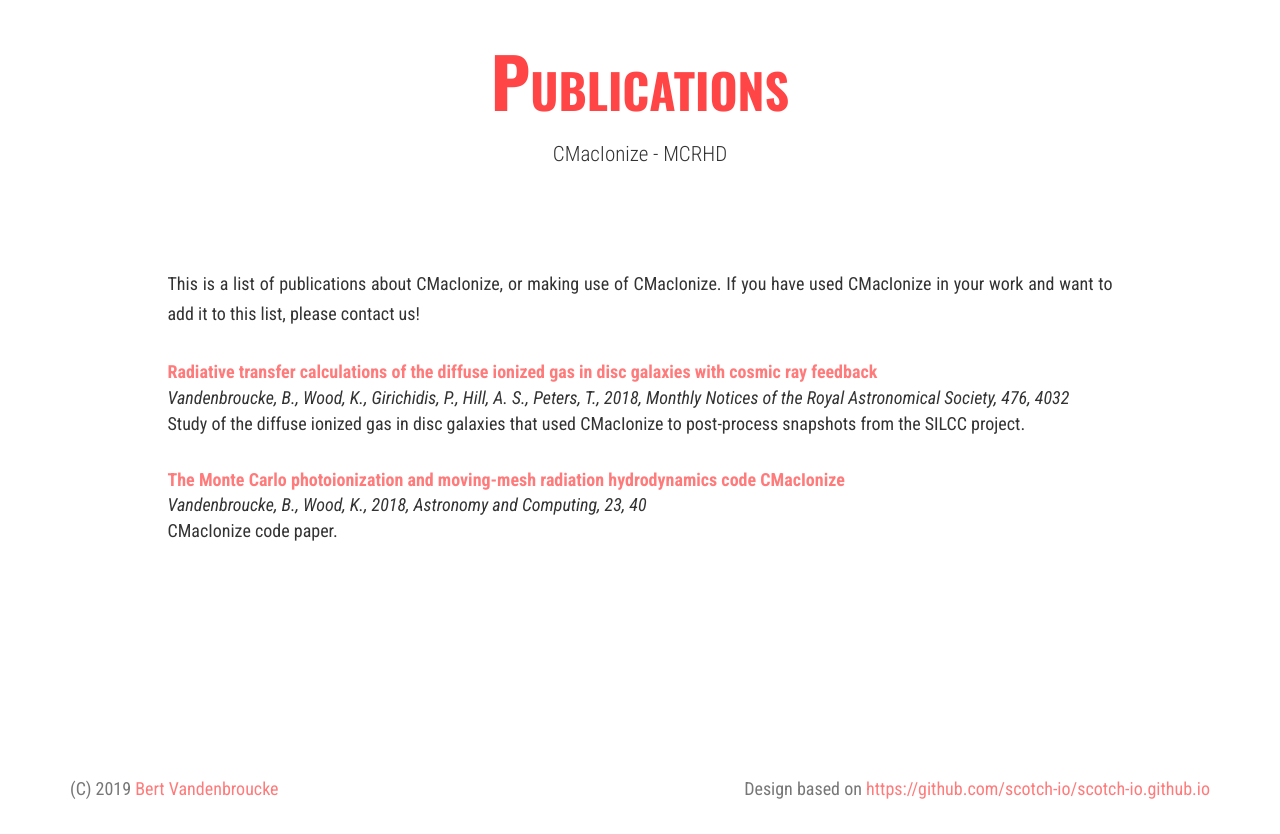
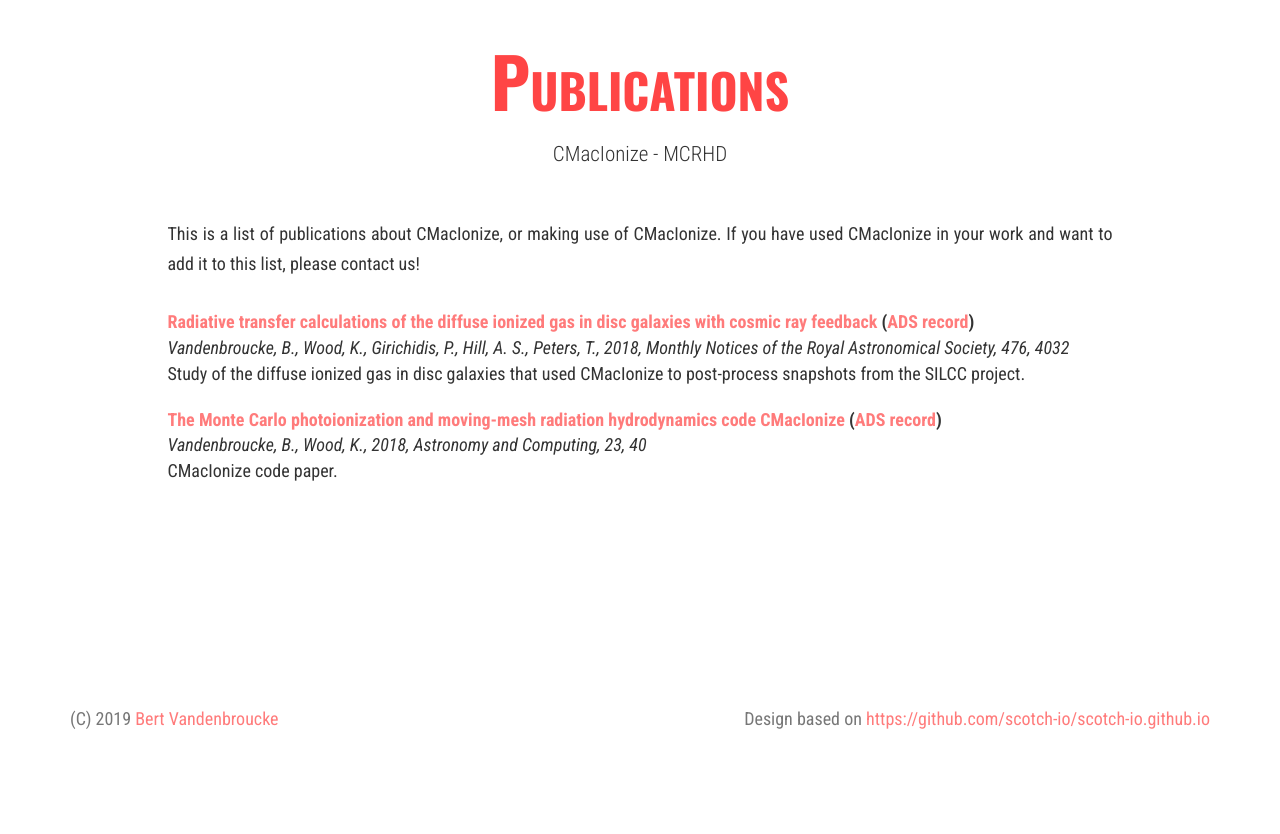
Before and after one commit to bwvdnbro/CMacIonize, a Jekyll site: the page built from _pages/publications.md, in a window 1280 px wide and 939 px high, cut to the strip 105-939 px from the top of the window. Built offline with Jekyll 4.4.1, drawn with Linux system fonts in a browser that asks for light colours; nearby versions of some CDN libraries.

Commit message:
Added ADS link to publications. Added carousel images. Tweaked home page style.

```diff
--- a/_data/carousel.yml
+++ b/_data/carousel.yml
@@ -1,6 +1,6 @@
 - image: slide1.png
-  text: Shearing layers test - Shadowfax vs MPI-AMRVAC
+  text: Halpha emission from 3 post-processed SILCC runs
 - image: slide2.png
-  text: Liska & Wendroff implosion test with zoom
+  text: Self-consistently RHD supported DIG
 - image: slide3.png
-  text: 3D Evrard collapse test
+  text: Expanding HII region surrounding a massive protostar
--- a/_pages/publications.md
+++ b/_pages/publications.md
@@ -39,13 +41,7 @@
 {% assign sorted_pubs = sorted_pubs | sort:"year" %}
 
 {% for publication in sorted_pubs reversed %}
-{% if publication.doi %}
-[{{ publication.title }}](http://dx.doi.org/{{ publication.doi }})
-{% elsif publication.url %}
-[{{ publication.title }}]({{ publication.url }})
-{% else %}
-{{ publication.title }}
-{% endif %}
+{% if publication.doi %}[{{ publication.title }}](http://dx.doi.org/{{ publication.doi }}){% elsif publication.url %}[{{ publication.title }}]({{ publication.url }}){% else %}{{ publication.title }}{% endif %}{% if publication.ads %} ([ADS record](http://adsabs.harvard.edu/abs/{{ publication.ads }})){% endif %}
 : *{% for name in publication.authors %}{{ name.name }}, {% endfor %}{{ publication.year }},
     {% if publication.journal %}{{ publication.journal }}, {{ publication.volume }}, {{ publication.page }}*  {% elsif publication.bookinfo %}{{ publication.bookinfo }}*  {% endif %}
     {{ publication.description }}
--- a/_sass/bootstrap/_type.scss
+++ b/_sass/bootstrap/_type.scss
@@ -199,6 +199,7 @@
 }
 dd {
   margin-left: 0; // Undo browser default
+  margin-bottom: 20px;
 }
 
 // Horizontal description lists
--- a/css/style.scss
+++ b/css/style.scss
@@ -76,7 +76,7 @@
 .title-group {
     text-align: center;
     padding: 0 15px;
-    margin: 50px 0 100px;
+    margin: 50px 0 50px;
 
     p {
         max-width: 800px;
@@ -135,16 +135,16 @@
 .tile {
     position: relative;
     box-shadow: 0 0.15em 0.35em 0 rgba(0, 0, 0, 0.135);
-    margin-bottom: 125px;
+    margin-bottom: 25px;
 
     .inner-guts { padding: 50px; }
 
     h2 {
         margin: 0;
-        font-size: 100px;
+        font-size: 30px;
         font-weight: 400;
         letter-spacing: -0.05em;
-        line-height: 100px;
+        line-height: 30px;
     }
 
     .featurette {
@@ -204,9 +204,8 @@
     }
 
     .excerpt {
-        font-size: 35px;
+        font-size: 22px;
         font-weight: 300;
-        line-height: 49px;
         color: #484848;
 
         p {
@@ -230,7 +229,7 @@
     }
 
     .read-more {
-        margin-top: 50px;
+        margin-top: 10px;
         width: 100%;
         max-width: 175px;
         position: relative;
```
Also changed, not shown: other parts of _pages/publications.md (+2 -0 lines), _includes/tile.html (+0 -7 lines), _layouts/default.html (+0 -11 lines), img/slide1.png (added), img/slide2.png (added), img/slide3.png (added).
